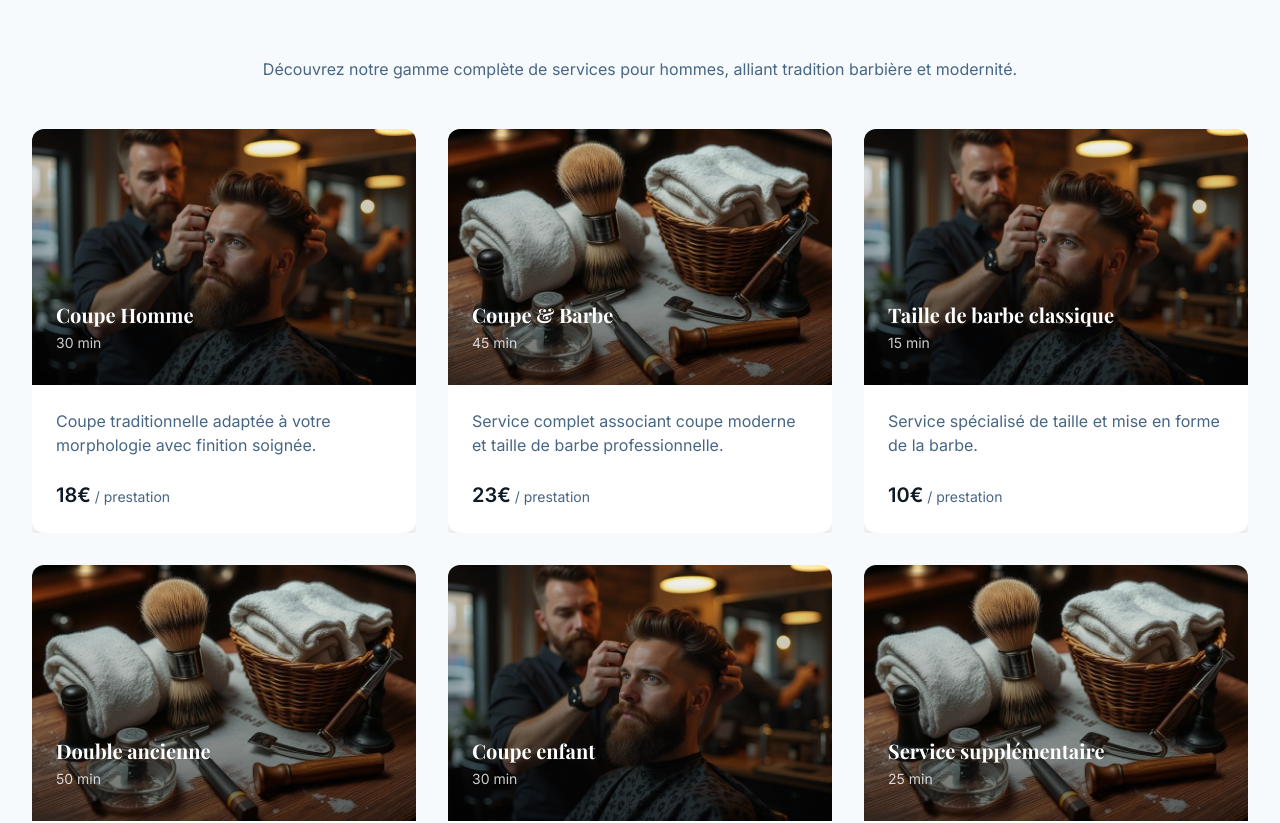
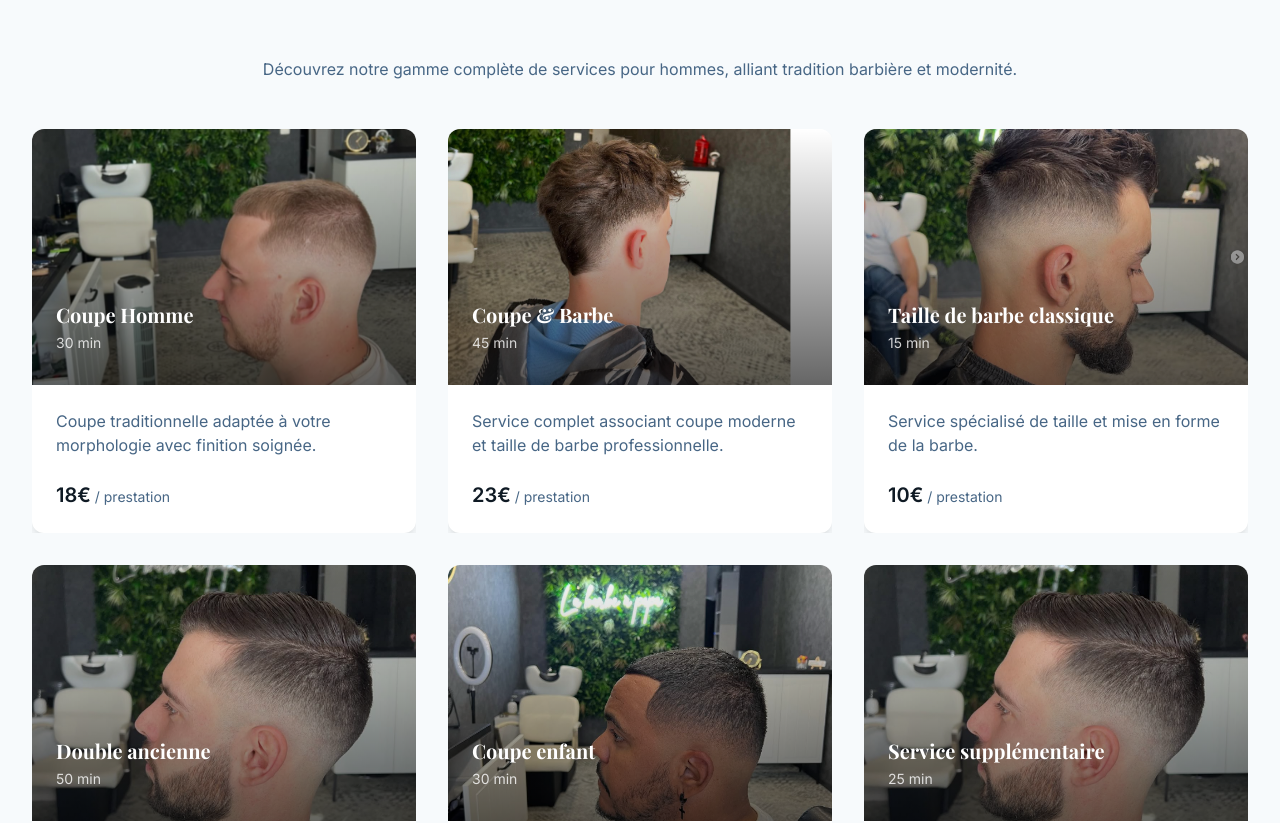
Before and after one commit to Dylan-Cecius/modern-seaside-stay-2479, a React (Vite) app: page / in a window 1280 px wide. Shown: the part 1620-2443 px from the top of the page. Built offline with nearby package versions, Linux system fonts and the light colour scheme.

Commit message:
Fix image display issue
The images for the services are not displaying correctly. This commit addresses the issue to ensure all service images are visible.

```diff
--- a/src/pages/Index.tsx
+++ b/src/pages/Index.tsx
@@ -20,7 +20,7 @@ const featuredServices: ApartmentProps[] = [{
   price: 18,
   capacity: 1,
   size: 30,
-  image: "/src/assets/barber-service.jpg",
+  image: "/lovable-uploads/ed8f100e-1c03-44d7-b811-f0fce045d875.png",
   location: "30 min",
   features: ["Coupe", "Lavage", "Séchage", "Produits inclus", "Conseil style"]
 }, {
@@ -30,7 +30,7 @@ const featuredServices: ApartmentProps[] = [{
   price: 23,
   capacity: 1,
   size: 45,
-  image: "/src/assets/traditional-shaving.jpg",
+  image: "/lovable-uploads/1a99e796-3589-4843-a0bd-9fb830318a14.png",
   location: "45 min",
   features: ["Coupe", "Taille barbe", "Produits premium", "Conseil style", "Finition"]
 }, {
@@ -40,7 +40,7 @@ const featuredServices: ApartmentProps[] = [{
   price: 10,
   capacity: 1,
   size: 15,
-  image: "/src/assets/barber-service.jpg",
+  image: "/lovable-uploads/8ca30b87-12b4-487c-8020-a9a2ba8489bb.png",
   location: "15 min",
   features: ["Taille", "Mise en forme", "Produits premium", "Conseil entretien"]
 }, {
@@ -50,7 +50,7 @@ const featuredServices: ApartmentProps[] = [{
   price: 32,
   capacity: 1,
   size: 50,
-  image: "/src/assets/traditional-shaving.jpg",
+  image: "/lovable-uploads/bdb68e6b-1596-4638-8a4e-0fd01454d7f6.png",
   location: "50 min",
   features: ["Double prestation", "Techniques ancestrales", "Produits premium", "Service VIP"]
 }, {
@@ -60,7 +60,7 @@ const featuredServices: ApartmentProps[] = [{
   price: 16,
   capacity: 1,
   size: 30,
-  image: "/src/assets/barber-service.jpg",
+  image: "/lovable-uploads/51c99a7e-454a-4acb-a0fc-73b5b1f86b08.png",
   location: "30 min",
   features: ["Coupe adaptée", "Patience", "Ambiance ludique", "Produits doux"]
 }, {
@@ -70,7 +70,7 @@ const featuredServices: ApartmentProps[] = [{
   price: 15,
   capacity: 1,
   size: 25,
-  image: "/src/assets/traditional-shaving.jpg",
+  image: "/lovable-uploads/bdb68e6b-1596-4638-8a4e-0fd01454d7f6.png",
   location: "25 min",
   features: ["Rasage traditionnel", "Techniques ancestrales", "Produits naturels", "Finition soignée"]
 }
```
